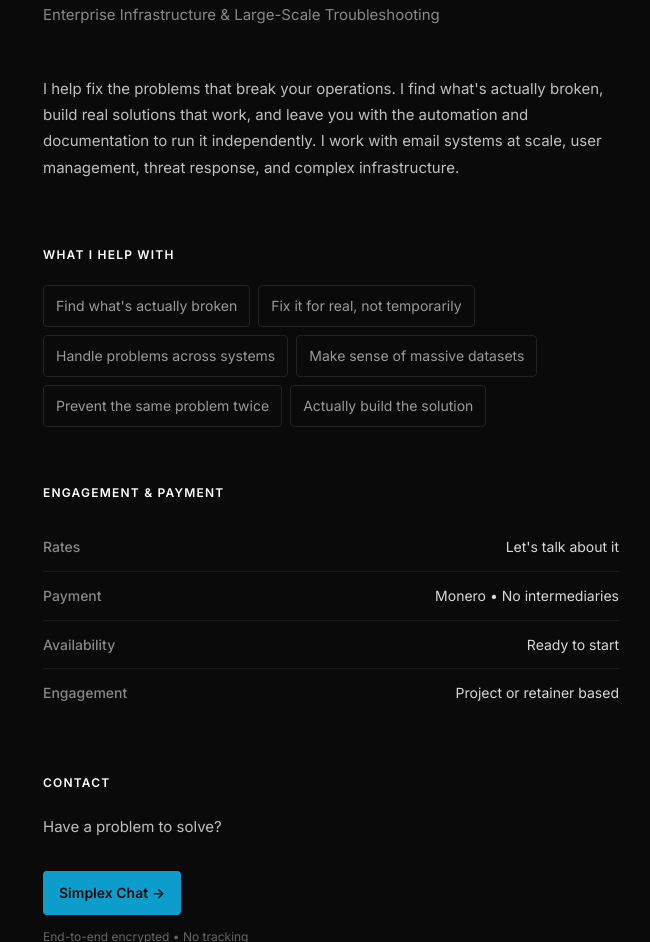
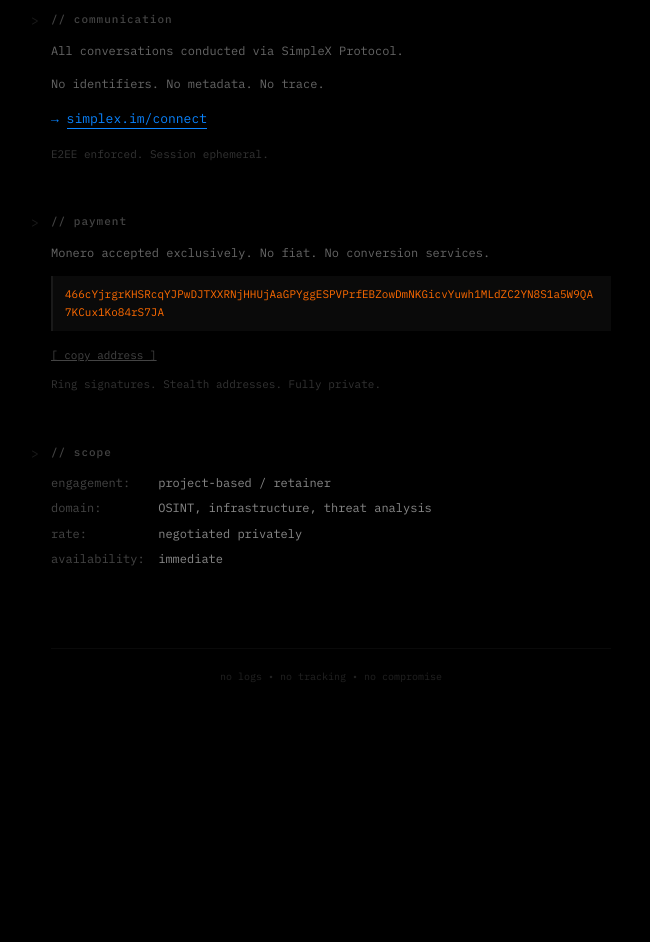
Before and after one commit to Byte-Cart/Byte-Cart.github.io, a plain HTML site: page index.html in a window 1280 px wide. Shown: the part 197-1139 px from the top of the page, without its empty margins (309-959 px from the left). After the commit the page ends 942 px from the top, so only its background shows below. Drawn offline with Linux system fonts and the light colour scheme.

Commit message:
Update index.html for contact page layout

```diff
--- a/index.html
+++ b/index.html
@@ -1,9 +1,10 @@
+<!DOCTYPE html>
 <html lang="en">
 <head>
     <meta charset="UTF-8">
     <meta name="viewport" content="width=device-width, initial-scale=1.0">
-    <title>Security Operations & Infrastructure</title>
-    <link href="https://fonts.googleapis.com/css2?family=Inter:wght@400;500;600;700&display=swap" rel="stylesheet">
+    <title>Contact</title>
+    <link href="https://fonts.googleapis.com/css2?family=IBM+Plex+Mono:wght@400;500&display=swap" rel="stylesheet">
     <style>
         * {
             margin: 0;
@@ -12,207 +13,228 @@
         }
 
         body {
-            background: #0a0a0a;
-            color: #d8d8d8;
-            font-family: 'Inter', -apple-system, BlinkMacSystemFont, 'Segoe UI', Roboto, sans-serif;
-            line-height: 1.7;
-            font-size: 15px;
+            background: #000;
+            color: #666;
+            font-family: 'IBM Plex Mono', monospace;
+            line-height: 1.6;
+            font-size: 13px;
+            padding: 60px 20px;
         }
 
-        .container {
-            max-width: 640px;
+        .wrap {
+            max-width: 560px;
             margin: 0 auto;
-            padding: 120px 32px;
+        }
+
+        .ascii {
+            color: #1a1a1a;
+            font-size: 10px;
+            margin-bottom: 30px;
+            line-height: 1.2;
+            letter-spacing: 1px;
         }
 
         h1 {
-            font-size: 42px;
-            font-weight: 700;
-            margin-bottom: 8px;
-            color: #ffffff;
+            font-size: 13px;
+            font-weight: 500;
+            color: #fff;
+            margin-bottom: 4px;
+            letter-spacing: 2px;
         }
 
-        .subtitle {
-            font-size: 15px;
-            color: #888;
-            margin-bottom: 48px;
-            font-weight: 400;
+        .sub {
+            color: #333;
+            margin-bottom: 50px;
+            font-size: 12px;
         }
 
-        .bio {
-            font-size: 15px;
-            color: #c0c0c0;
-            margin-bottom: 64px;
-            line-height: 1.75;
+        .block {
+            margin-bottom: 50px;
+            position: relative;
         }
 
-        section {
-            margin-bottom: 56px;
+        .block::before {
+            content: '>';
+            position: absolute;
+            left: -20px;
+            color: #1a1a1a;
         }
 
         h2 {
-            font-size: 12px;
-            font-weight: 600;
-            text-transform: uppercase;
-            letter-spacing: 1.2px;
-            color: #ffffff;
-            margin-bottom: 20px;
+            font-size: 11px;
+            font-weight: 500;
+            color: #444;
+            margin-bottom: 12px;
+            letter-spacing: 1px;
         }
 
-        .tags {
-            display: flex;
-            flex-wrap: wrap;
-            gap: 8px;
+        p {
+            color: #666;
+            margin-bottom: 14px;
+            font-size: 12px;
         }
 
-        .tag {
-            font-size: 14px;
-            color: #999;
-            padding: 8px 12px;
-            border: 1px solid #222;
-            border-radius: 4px;
-            background: transparent;
-            transition: all 0.2s ease;
+        a {
+            color: #0a84ff;
+            text-decoration: none;
+            border-bottom: 1px solid #0a84ff;
+            padding-bottom: 1px;
         }
 
-        .tag:hover {
-            color: #0d9dcc;
-            border-color: #0d9dcc;
+        a:hover {
+            color: #4da6ff;
+            border-bottom-color: #4da6ff;
         }
 
-        .info-row {
-            display: flex;
-            justify-content: space-between;
-            align-items: baseline;
-            padding: 12px 0;
-            border-bottom: 1px solid #1a1a1a;
-            font-size: 14px;
+        .link-line {
+            color: #444;
+            margin: 16px 0;
         }
 
-        .info-row:last-child {
-            border-bottom: none;
+        .link-line::before {
+            content: '→ ';
+            color: #0a84ff;
         }
 
-        .info-label {
-            color: #888;
-            font-weight: 500;
+        .addr {
+            background: #0a0a0a;
+            border-left: 2px solid #1a1a1a;
+            padding: 10px 12px;
+            font-size: 11px;
+            color: #ff6b00;
+            word-break: break-all;
+            margin: 14px 0;
+            font-family: 'IBM Plex Mono', monospace;
         }
 
-        .info-value {
-            color: #d8d8d8;
+        .copy {
+            background: none;
+            border: none;
+            color: #444;
+            padding: 0;
+            font-size: 11px;
+            cursor: pointer;
+            font-family: 'IBM Plex Mono', monospace;
+            text-decoration: underline;
         }
 
-        .contact-link {
-            display: inline-block;
-            padding: 10px 16px;
-            background: #0d9dcc;
-            color: #0a0a0a;
-            text-decoration: none;
-            font-weight: 600;
-            font-size: 14px;
-            border-radius: 4px;
-            transition: background 0.2s ease;
-            margin-top: 16px;
+        .copy:hover {
+            color: #666;
         }
 
-        .contact-link:hover {
-            background: #1bc1f0;
+        .note {
+            font-size: 11px;
+            color: #333;
+            margin-top: 10px;
         }
 
-        .contact-meta {
+        .info-line {
+            margin-bottom: 6px;
             font-size: 12px;
-            color: #666;
-            margin-top: 12px;
         }
 
-        .contact-note {
-            font-size: 14px;
-            color: #999;
-            margin-top: 16px;
-            line-height: 1.6;
+        .info-line span:first-child {
+            color: #444;
+            display: inline-block;
+            width: 100px;
+        }
+
+        .info-line span:last-child {
+            color: #888;
         }
 
         footer {
             margin-top: 80px;
-            padding-top: 24px;
-            border-top: 1px solid #1a1a1a;
-            font-size: 12px;
-            color: #666;
+            padding-top: 20px;
+            border-top: 1px solid #0a0a0a;
+            font-size: 10px;
+            color: #222;
+            text-align: center;
+        }
+
+        .blink {
+            animation: blink 3s infinite;
+        }
+
+        @keyframes blink {
+            0%, 49%, 100% { opacity: 1; }
+            50%, 99% { opacity: 0; }
         }
 
         @media (max-width: 640px) {
-            .container {
-                padding: 80px 24px;
+            body {
+                padding: 40px 16px;
             }
 
-            h1 {
-                font-size: 32px;
-            }
-
-            section {
-                margin-bottom: 48px;
-            }
-
-            .info-row {
-                flex-direction: column;
-                align-items: flex-start;
-                gap: 4px;
+            .block::before {
+                display: none;
             }
         }
     </style>
 </head>
 <body>
-    <div class="container">
-        <h1>Security Operations</h1>
-        <p class="subtitle">Enterprise Infrastructure & Large-Scale Troubleshooting</p>
+    <div class="wrap">
+        <div class="ascii">
+        ╔═══════════════════════════╗
+        ║   ENCRYPTED CHANNEL       ║
+        ╚═══════════════════════════╝
+        </div>
 
-        <p class="bio">I help fix the problems that break your operations. I find what's actually broken, build real solutions that work, and leave you with the automation and documentation to run it independently. I work with email systems at scale, user management, threat response, and complex infrastructure.</p>
+        <h1>SECURE CONTACT</h1>
+        <p class="sub">encrypted • untraceable • private<span class="blink">_</span></p>
 
-        <section>
-            <h2>What I Help With</h2>
-            <div class="tags">
-                <span class="tag">Find what's actually broken</span>
-                <span class="tag">Fix it for real, not temporarily</span>
-                <span class="tag">Handle problems across systems</span>
-                <span class="tag">Make sense of massive datasets</span>
-                <span class="tag">Prevent the same problem twice</span>
-                <span class="tag">Actually build the solution</span>
+        <div class="block">
+            <h2>// communication</h2>
+            <p>All conversations conducted via SimpleX Protocol.</p>
+            <p>No identifiers. No metadata. No trace.</p>
+            <div class="link-line">
+                <a href="https://smp15.simplex.im/a#UglaDVH3cuZ9XeqHIkDf1Y_t4kcJzXhMiJYekBvVz6s">simplex.im/connect</a>
             </div>
-        </section>
+            <p class="note">E2EE enforced. Session ephemeral.</p>
+        </div>
 
-        <section>
-            <h2>Engagement & Payment</h2>
-            <div class="info-row">
-                <span class="info-label">Rates</span>
-                <span class="info-value">Let's talk about it</span>
+        <div class="block">
+            <h2>// payment</h2>
+            <p>Monero accepted exclusively. No fiat. No conversion services.</p>
+            <div class="addr" id="addr">466cYjrgrKHSRcqYJPwDJTXXRNjHHUjAaGPYggESPVPrfEBZowDmNKGicvYuwh1MLdZC2YN8S1a5W9QA7KCux1Ko84rS7JA</div>
+            <button class="copy" onclick="copy()">[ copy address ]</button>
+            <p class="note">Ring signatures. Stealth addresses. Fully private.</p>
+        </div>
+
+        <div class="block">
+            <h2>// scope</h2>
+            <div class="info-line">
+                <span>engagement:</span>
+                <span>project-based / retainer</span>
             </div>
-            <div class="info-row">
-                <span class="info-label">Payment</span>
-                <span class="info-value">Monero • No intermediaries</span>
+            <div class="info-line">
+                <span>domain:</span>
+                <span>OSINT, infrastructure, threat analysis</span>
             </div>
-            <div class="info-row">
-                <span class="info-label">Availability</span>
-                <span class="info-value">Ready to start</span>
+            <div class="info-line">
+                <span>rate:</span>
+                <span>negotiated privately</span>
             </div>
-            <div class="info-row">
-                <span class="info-label">Engagement</span>
-                <span class="info-value">Project or retainer based</span>
+            <div class="info-line">
+                <span>availability:</span>
+                <span>immediate</span>
             </div>
-        </section>
-
-        <section>
-            <h2>Contact</h2>
-            <p style="font-size: 15px; color: #c0c0c0; margin-bottom: 16px;">Have a problem to solve?</p>
-            <a href="https://smp16.simplex.im/a#2ezKSyifGZbk_Se0QYcbzVSzQXOpGb3MML0dZ7RA1nA" class="contact-link">
-                Simplex Chat →
-            </a>
-            <p class="contact-meta">End-to-end encrypted • No tracking</p>
-            <p class="contact-note">Just want to talk it through first? That's fine. Even if you're not ready to commit, reach out. Let's figure it out together.</p>
-        </section>
+        </div>
 
         <footer>
-            Built for clarity. Hosted on GitHub Pages.
+            no logs &#8226; no tracking &#8226; no compromise
         </footer>
     </div>
+
+    <script>
+        function copy() {
+            const addr = document.getElementById('addr').textContent.trim();
+            navigator.clipboard.writeText(addr);
+            const btn = document.querySelector('.copy');
+            const orig = btn.textContent;
+            btn.textContent = '[ copied ]';
+            setTimeout(() => btn.textContent = orig, 1200);
+        }
+    </script>
 </body>
 </html>
```
